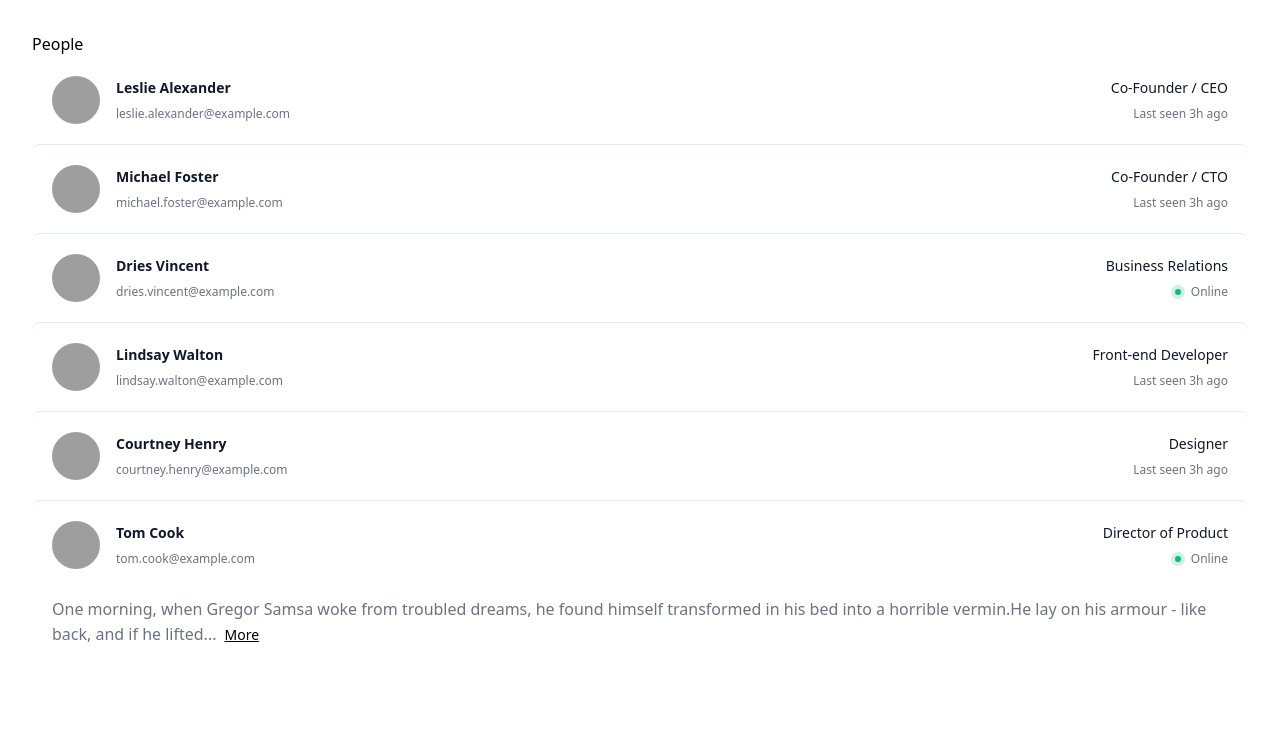
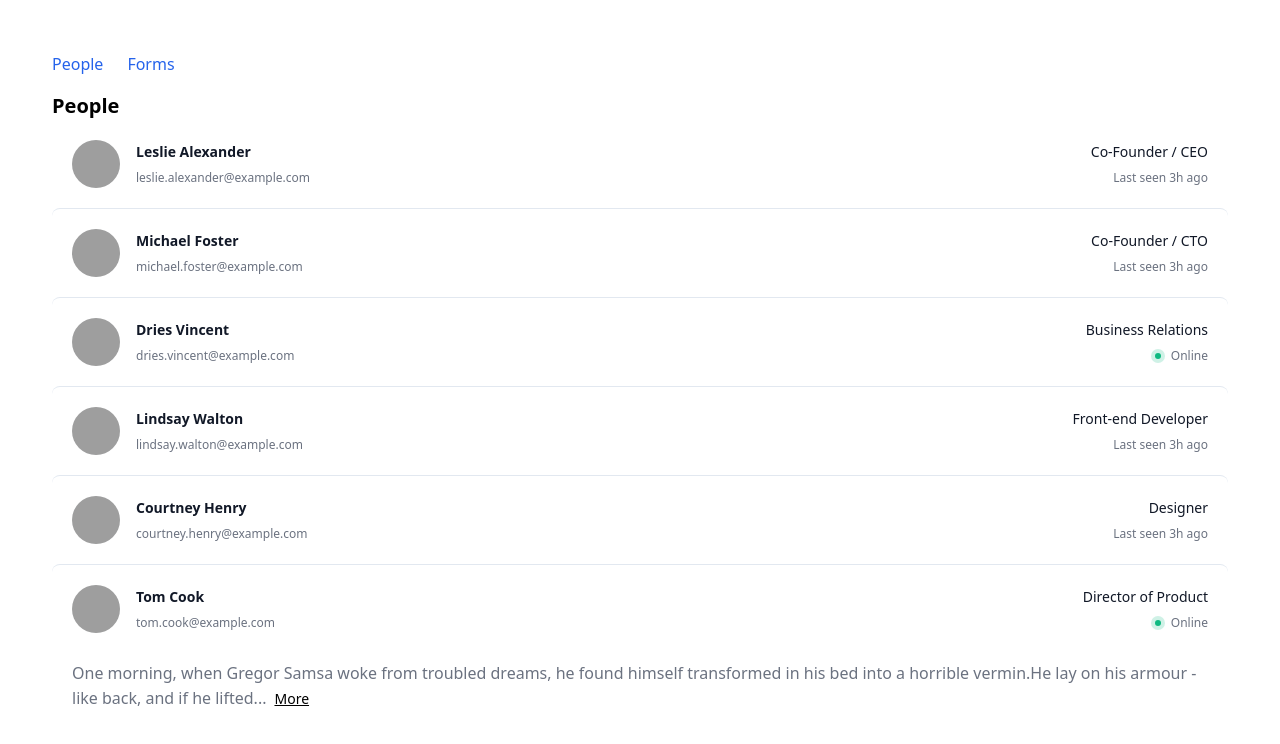
Before and after one commit to itsyst/react-app, a React (Vite) app: page / in a window 1280 px wide. Shown: the top 744 px of the page. Built offline with nearby package versions, Linux system fonts and the light colour scheme; grey boxes are pictures that could not be loaded.

Commit message:
feat: build a form component. - install react router dom package. - add a separated route links. - create a new nav component

```diff
--- a/package.json
+++ b/package.json
@@ -17,7 +17,8 @@
   },
   "dependencies": {
     "react": "^18.3.1",
-    "react-dom": "^18.3.1"
+    "react-dom": "^18.3.1",
+    "react-router-dom": "^7.0.2"
   },
   "devDependencies": {
     "@eslint/js": "^9.15.0",
--- a/src/App.tsx
+++ b/src/App.tsx
@@ -1,3 +1,4 @@
+import { BrowserRouter as Router, Routes, Route} from 'react-router-dom';
 import { useState } from 'react';
 import { people, content } from './data/inter-data';
 import { Person } from './types/Person';
@@ -6,6 +7,8 @@ import ListGroup from './components/ListGroup';
 import Button from './components/Button';
 import './App.css';
 import ExpandableText from './components/ExpandableText';
+import Forms from './components/Forms';
+import Nav from './components/Nav';
 
 function App() {
 	const heading = 'People';
@@ -22,12 +25,22 @@ function App() {
 	};
 
 	return (
+		<Router>
+			<div className="p-5">
+				<Nav/>
+				<Routes>
+					<Route
+						path="/"
+						element={
 							<>
+								{/* ListGroup Component */}
 								<ListGroup
 									items={people}
 									heading={heading}
 									onSelectItem={handleSelectItem}
 								/>
+								{/* Alert Component */}
+
 								{selectedPerson && (
 									<Alert type={type}>
 										<p>
@@ -39,8 +52,16 @@ function App() {
 										<Button onClose={handleCloseAlert}>Close</Button>
 									</Alert>
 								)}
+								{/* ExpandableText Component */}
 								<ExpandableText>{content}</ExpandableText>
 							</>
+						}
+					/>
+
+					<Route path="/forms" element={<Forms />} />
+				</Routes>
+			</div>
+		</Router>
 	);
 }
 
--- /dev/null
+++ b/src/components/Forms.tsx
@@ -0,0 +1,10 @@
+const Forms = () => {
+	return (
+		<>
+			<h1 className="text-xl font-bold">Forms</h1>
+			<p>Here, you can add and manage forms.</p>
+		</>
+	);
+};
+
+export default Forms;
--- a/src/components/ListGroup.tsx
+++ b/src/components/ListGroup.tsx
@@ -12,7 +12,7 @@ function ListGroup({ items, heading, onSelectItem }: Props) {
 
 	return (
 		<>
-			<h1>{heading}</h1>
+			<h1 className="text-xl font-bold">{heading}</h1>
 			{items.length === 0 && <p>No items found</p>}
 			<ul role="list" className="divide-y divide-slate-200">
 				{items.map((person, index) => (
--- /dev/null
+++ b/src/components/Nav.tsx
@@ -0,0 +1,18 @@
+import { Link } from 'react-router-dom';
+import { Links } from '../data/nav-links';
+
+const Nav = () => {
+	return (
+		<nav className="mb-4">
+			{Links.map((link) => (
+				<Link to={link.to} className="mr-4 text-blue-600 underline" key={link.to}>
+					<p className="pr-2 inline-flex" key={link.id}>
+						{link.name}
+					</p>
+				</Link>
+			))}
+		</nav>
+	);
+};
+
+export default Nav;
--- /dev/null
+++ b/src/data/nav-links.ts
@@ -0,0 +1,12 @@
+export const Links = [
+	{
+		id: 0,
+		to:'/',
+		name: 'People'
+	},
+	{
+		id: 1,
+		to:'/forms',
+		name: 'Forms'
+	}
+];
```
Also changed, not shown: 1 other file (tests, documents, lock files or other folders). Lines whose indentation alone changed are shown as unchanged.
